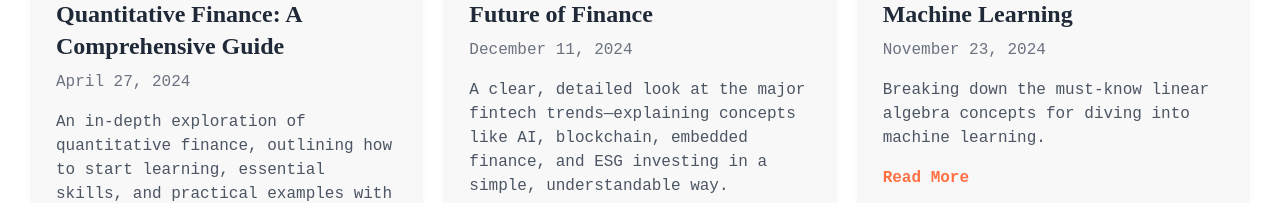
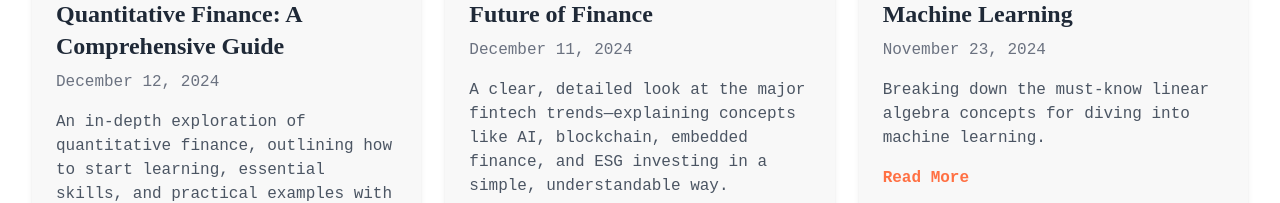
Before and after one commit to xchar08/newest-portfolio, a React (Create React App) app in the folder my-portfolio/: page /blog in a window 1280 px wide. Shown: the part 538-741 px from the top of the page. Built offline with nearby package versions, Linux system fonts and the light colour scheme.

Commit message:
fixed date

```diff
--- a/my-portfolio/src/components/blog/blogdata.js
+++ b/my-portfolio/src/components/blog/blogdata.js
@@ -2569,12 +2569,12 @@ The future of finance isn’t just about speed or fancy apps. It’s about makin
 {
   id: 8,
   title: "Embarking on a Career in Quantitative Finance: A Comprehensive Guide",
-  date: "April 27, 2024",
+  date: "December 12, 2024",
   excerpt: "An in-depth exploration of quantitative finance, outlining how to start learning, essential skills, and practical examples with code to prepare for a successful career.",
   content: `
 # Embarking on a Career in Quantitative Finance: A Comprehensive Guide
 
-**Date:** April 27, 2024
+**Date:** December 12, 2024
 **Excerpt:** An in-depth exploration of quantitative finance, outlining how to start learning, essential skills, and practical examples with code to prepare for a successful career.
 
 ---
```
